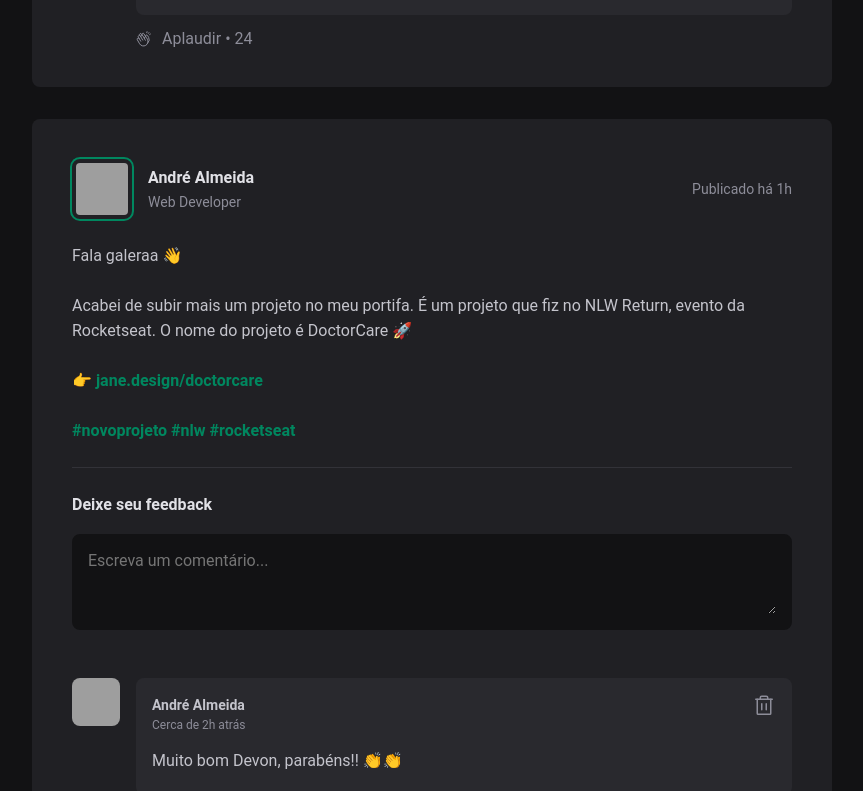
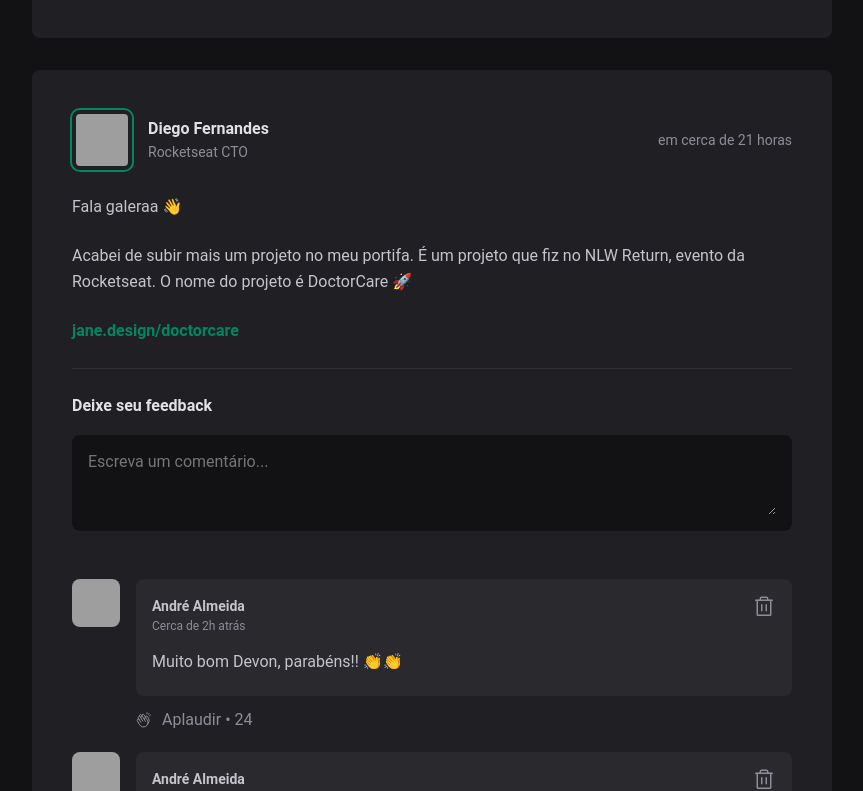
Before and after one commit to andyalmeida/ignite-feed, a React app: page / in a window 1280 px wide. Shown: the part 1112-1903 px from the top of the page, without its empty margins (352-1215 px from the left). Built offline with nearby package versions, Linux system fonts and the light colour scheme; grey boxes are pictures that could not be loaded; the HTML template or start-up script is replaced by a standard one.

Commit message:
feat: display post data from an array :sparkles:

```diff
--- a/src/App.jsx
+++ b/src/App.jsx
@@ -6,6 +6,37 @@
 
 import './global.css';
 
+const posts = [
+  {
+    id: 1,
+    author: {
+      avatarUrl: "https://github.com/andyalmeida.png",
+      name: "André Almeida",
+      role: "Web Developer",
+    },
+    content: [
+      { type: 'paragraph', content: 'Fala galeraa 👋' },
+      { type: 'paragraph', content: 'Acabei de subir mais um projeto no meu portifa. É um projeto que fiz no NLW Return, evento da Rocketseat. O nome do projeto é DoctorCare 🚀' },
+      { type: 'link', content: 'jane.design/doctorcare' },
+    ],
+    publishedAt: new Date('2022-07-02 12:04:52')
+  },
+  {
+    id: 2,
+    author: {
+      avatarUrl: "https://github.com/diego3g.png",
+      name: "Diego Fernandes",
+      role: "Rocketseat CTO",
+    },
+    content: [
+      { type: 'paragraph', content: 'Fala galeraa 👋' },
+      { type: 'paragraph', content: 'Acabei de subir mais um projeto no meu portifa. É um projeto que fiz no NLW Return, evento da Rocketseat. O nome do projeto é DoctorCare 🚀' },
+      { type: 'link', content: 'jane.design/doctorcare' },
+    ],
+    publishedAt: new Date('2022-07-03 08:25:15')
+  },
+];
+
 export function App() {
   return (
     <>
@@ -13,8 +44,16 @@
       <div className={styles.wrapper}>
         <Sidebar />
         <main>
-          <Post />
-          <Post />
+          {posts.map(post => {
+            return (
+              <Post
+                key={post.id}
+                author={post.author}
+                content={post.content}
+                publishedAt={post.publishedAt}
+              />
+            );
+          })}
         </main>
       </div>
     </>
--- a/src/components/Post.jsx
+++ b/src/components/Post.jsx
@@ -1,32 +1,42 @@
+import { format, formatDistanceToNow } from 'date-fns';
+import ptBR from 'date-fns/locale/pt-BR';
+
 import { Avatar } from "./Avatar";
 import { Comment } from "./Comment";
 
 import styles from './Post.module.css';
 
-export function Post() {
+export function Post({author, content, publishedAt}) {
+  const publishedAtFormatted = format(publishedAt, "dd 'de' MMMM 'de' yyyy 'às' HH:mm'h'", {
+    locale: ptBR
+  });
+  const publishedDateRelativeToNow = formatDistanceToNow(publishedAt, {
+    locale: ptBR,
+    addSuffix: true
+  });
+
   return (
     <article className={styles.post}>
       <header>
         <div className={styles.author}>
-          <Avatar src="https://github.com/diego3g.png" />
+          <Avatar src={ author.avatarUrl} />
           <div className={styles.authorInfo}>
-            <strong>André Almeida</strong>
-            <span>Web Developer</span>
+            <strong>{ author.name}</strong>
+            <span>{ author.role}</span>
           </div>
         </div>
 
-        <time title="02 de Julho de 2022 às 12:04h" dateTime="2022-07-02 12:04:52">Publicado há 1h</time>
+        <time title={publishedAtFormatted} dateTime={publishedAt.toISOString()}>{publishedDateRelativeToNow}</time>
       </header>
 
       <div className={styles.content}>
-        <p>Fala galeraa 👋</p>
-        <p>Acabei de subir mais um projeto no meu portifa. É um projeto que fiz no NLW Return, evento da Rocketseat. O nome do projeto é DoctorCare 🚀</p>
-        <p>👉 <a href="">jane.design/doctorcare</a></p>
-        <p>
-          <a href="">#novoprojeto</a>{' '}
-          <a href="">#nlw</a>{' '}
-          <a href="">#rocketseat</a>
-        </p>
+        { content.map(line => {
+          if (line.type === 'paragraph') {
+            return <p key={line.content}>{line.content}</p>;
+          } else if (line.type === 'link') {
+            return <p key={line.content}><a href="#">{line.content}</a></p>;
+          }
+        })}
       </div>
 
       <form className={styles.commentForm}>
```
